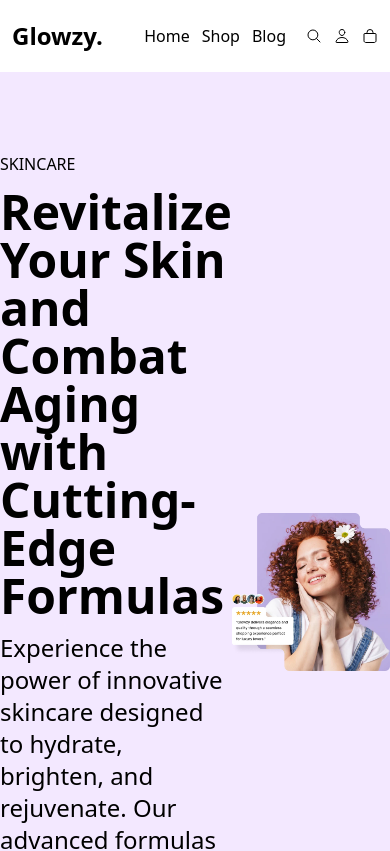
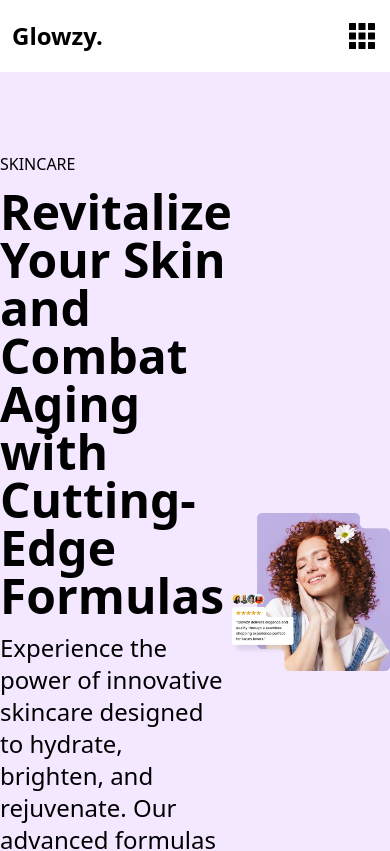
Before and after one commit to Stanislav453/ecommerce_products_app, a React (Vite) app: page / in a window 390 px wide. Shown: the top 851 px of the page. Built offline with nearby package versions, Linux system fonts and the light colour scheme; no server answers.

Commit message:
add responsive navigation

```diff
--- a/src/Components/Navigation/Navigation.tsx
+++ b/src/Components/Navigation/Navigation.tsx
@@ -1,13 +1,19 @@
+import { useState } from "react";
 import { FetchProducts } from "../../api/ApiActions/FetchProducts";
 import { NavLink, Outlet } from "react-router";
 import {
   IoSearchOutline,
   IoPersonOutline,
   IoBagOutline,
+  IoAppsSharp,
 } from "react-icons/io5";
 
 export const Navigation = () => {
   FetchProducts();
+
+  const [isActive, setIsActive] = useState(false);
+
+  const navActive = isActive ? "top-[65px]" : "top-[-350px]";
 
   return (
     <>
@@ -16,31 +22,51 @@ export const Navigation = () => {
           <NavLink className="font-bold text-2xl" to="/">
             Glowzy.
           </NavLink>
-          <nav className="flex gap-5">
-            <ul className="flex gap-3">
+          <button onClick={() => setIsActive(!isActive)} className="sm:hidden ">
+            <IoAppsSharp className="text-[2rem]" />
+          </button>
+          <nav
+            className={`absolute ${navActive} sm:relative sm:top-0 z-50 w-full left-0 sm:flex gap-5 sm:justify-end bg-page-sections sm:bg-white transition-[top] duration-300`}
+          >
+            <ul className="flex flex-col text-center sm:flex-row sm:gap-3">
               <li>
-                <NavLink to="/">Home</NavLink>
+                <NavLink
+                  className="block w-full py-3 border-t-2 sm:border-0 "
+                  to="/"
+                >
+                  Home
+                </NavLink>
               </li>
               <li>
-                <NavLink to="/Shop">Shop</NavLink>
+                <NavLink
+                  className="block w-full py-3 border-t-2 sm:border-0 "
+                  to="/Shop"
+                >
+                  Shop
+                </NavLink>
               </li>
               <li>
-                <NavLink to="/Blog">Blog</NavLink>
+                <NavLink
+                  className="block w-full py-3 border-t-2 sm:border-0 "
+                  to="/Blog"
+                >
+                  Blog
+                </NavLink>
               </li>
             </ul>
-            <ul className="flex gap-3">
-              <li className="flex" >
-                <button>
+            <ul className="flex justify-center gap-3 border-t-2 sm:border-0 ">
+              <li className="flex">
+                <button className="p-3 sm:p-0">
                   <IoSearchOutline />
                 </button>
               </li>
-              <li className="flex" >
-                <button>
+              <li className="flex">
+                <button className="p-3 sm:p-0">
                   <IoPersonOutline />
                 </button>
               </li>
-              <li className="flex" >
-                <button>
+              <li className="flex">
+                <button className="p-3 sm:p-0">
                   <IoBagOutline />
                 </button>
               </li>
```
